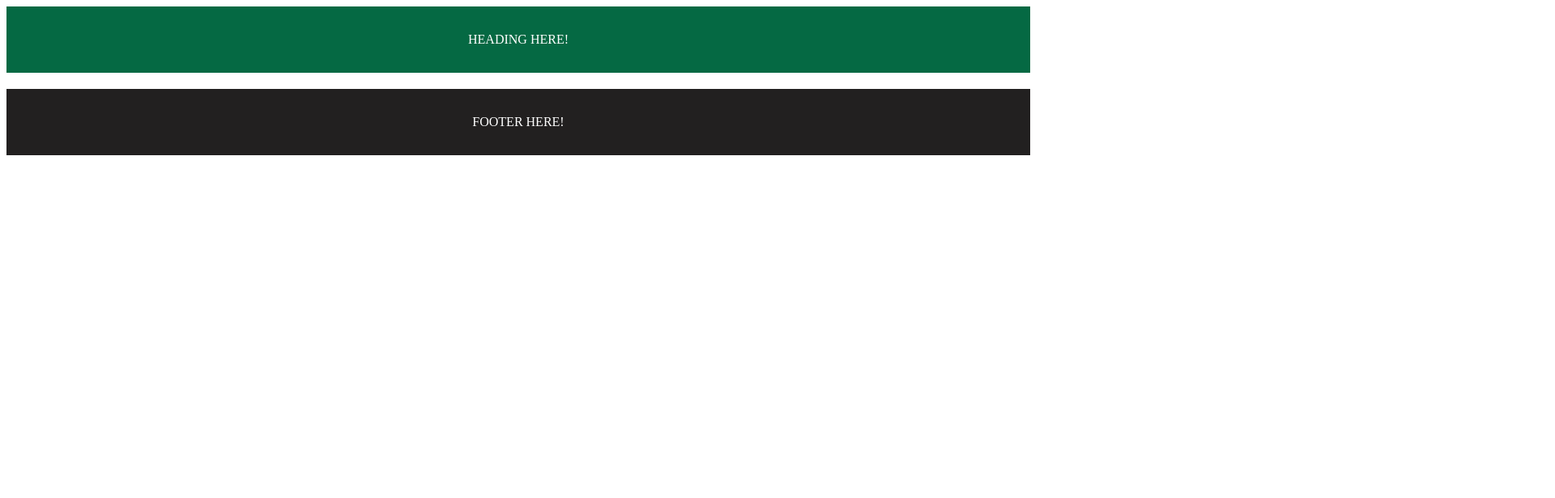
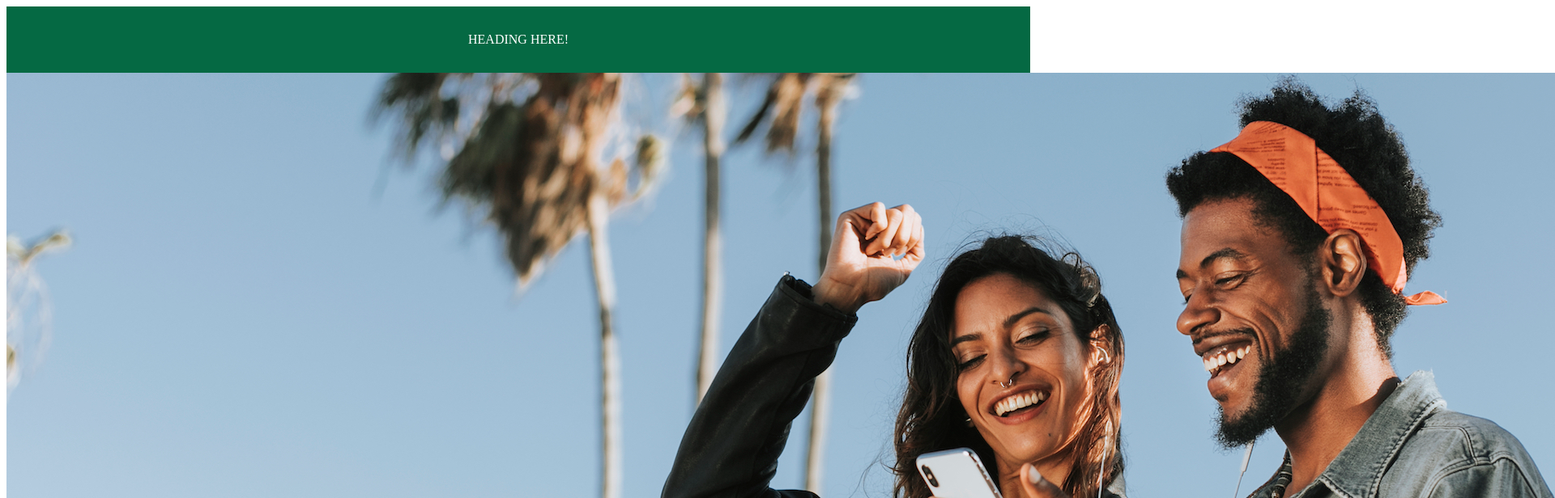
Before and after one commit to PiotrDrechsler/nextjs, a Next.js app in the folder nextjs/: page /photo in a window 1280 px wide. Shown: the top 616 px of the page at 81% size, 1920 px wide, since content can reach past the window. Built offline with nearby package versions, Linux system fonts and the light colour scheme.

Commit message:
create/page/photo
create folder photo
create page.js file
import summersale.jpg into it
create  and export function Photo
import Image component from next
add placeholder for image

```diff
--- /dev/null
+++ b/nextjs/src/app/photo/page.tsx
@@ -0,0 +1,7 @@
+import Image from "next/image";
+
+import summersale from "/public/summersale.jpg";
+
+export default function Photo() {
+  return <Image src={summersale} alt="image" placeholder="blur" />;
+}
```
